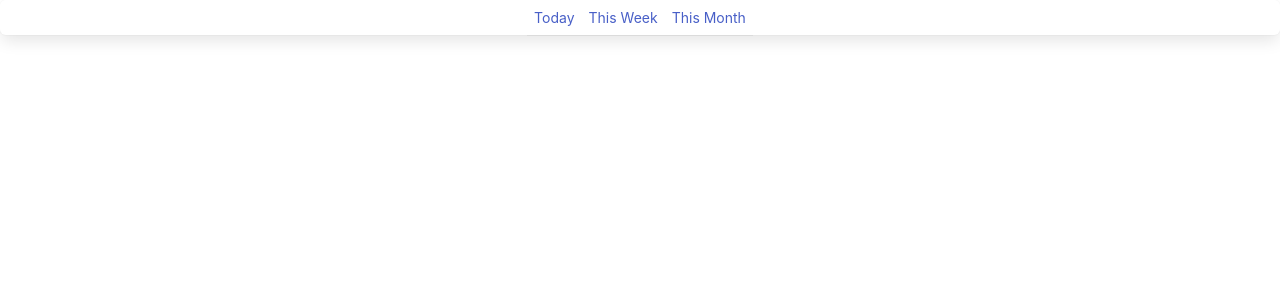
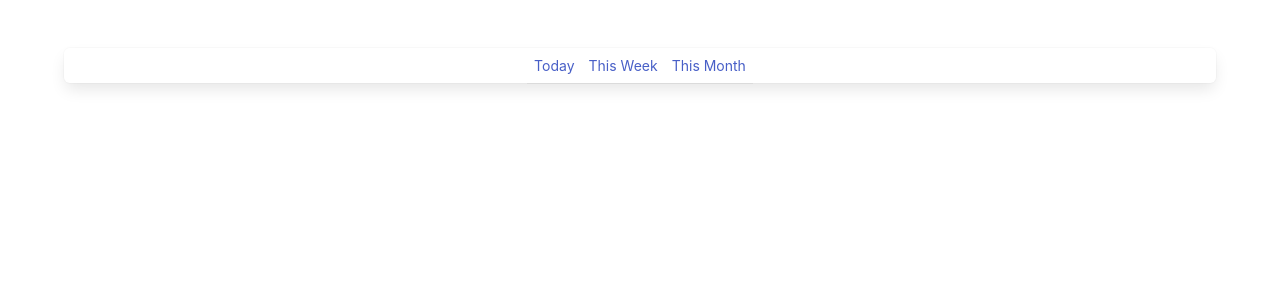
Before and after one commit to GabrielaMendes/vue-posts-page, a Vue app: page / in a window 1280 px wide. Shown: the top 300 px of the page. Built offline with nearby package versions, Linux system fonts and the light colour scheme.

Commit message:
feature: edited App for more aesthetic view of Timeline component

```diff
--- a/src/App.vue
+++ b/src/App.vue
@@ -1,11 +1,13 @@
 <script setup lang="ts">
-import Timeline from './components/Timeline.vue';
+import Timeline from "./components/Timeline.vue";
 </script>
 
 <template>
-  <div>
-    <Timeline />
-  </div>
+	<div class="section">
+		<div class="container">
+			<Timeline />
+		</div>
+	</div>
 </template>
 
 <style>
```
